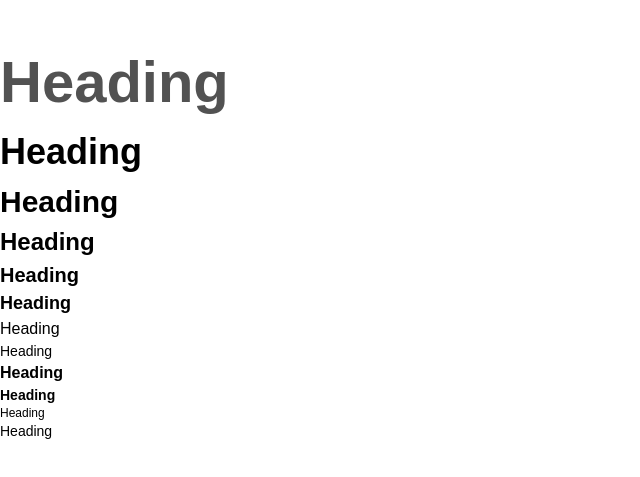
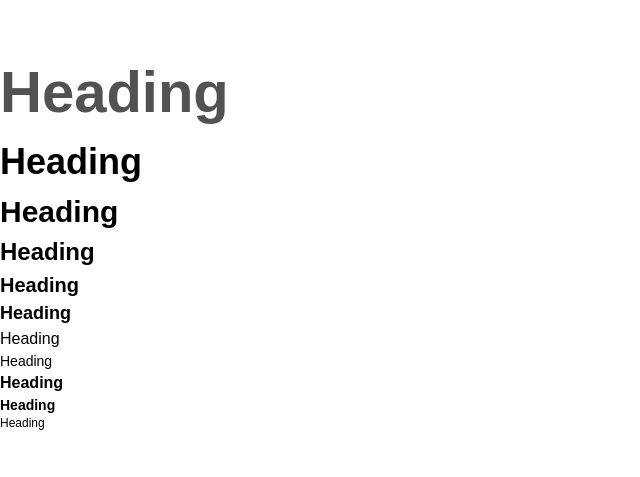
Before and after one commit to blustery-service/blustery, a Next.js app: page / in a window 1280 px wide. Shown: the part 161-638 px from the top of the page, without its empty margins (0-640 px from the left). Built offline with nearby package versions, Linux system fonts and the light colour scheme.

Commit message:
add semi

```diff
--- a/src/app/page.tsx
+++ b/src/app/page.tsx
@@ -136,7 +136,6 @@ export default function Home() {
 
           <Typography variant="caption">Heading</Typography>
         </div>
-        <Typography variant="body2">Heading</Typography>
       </div>
     </main>
   );
```
